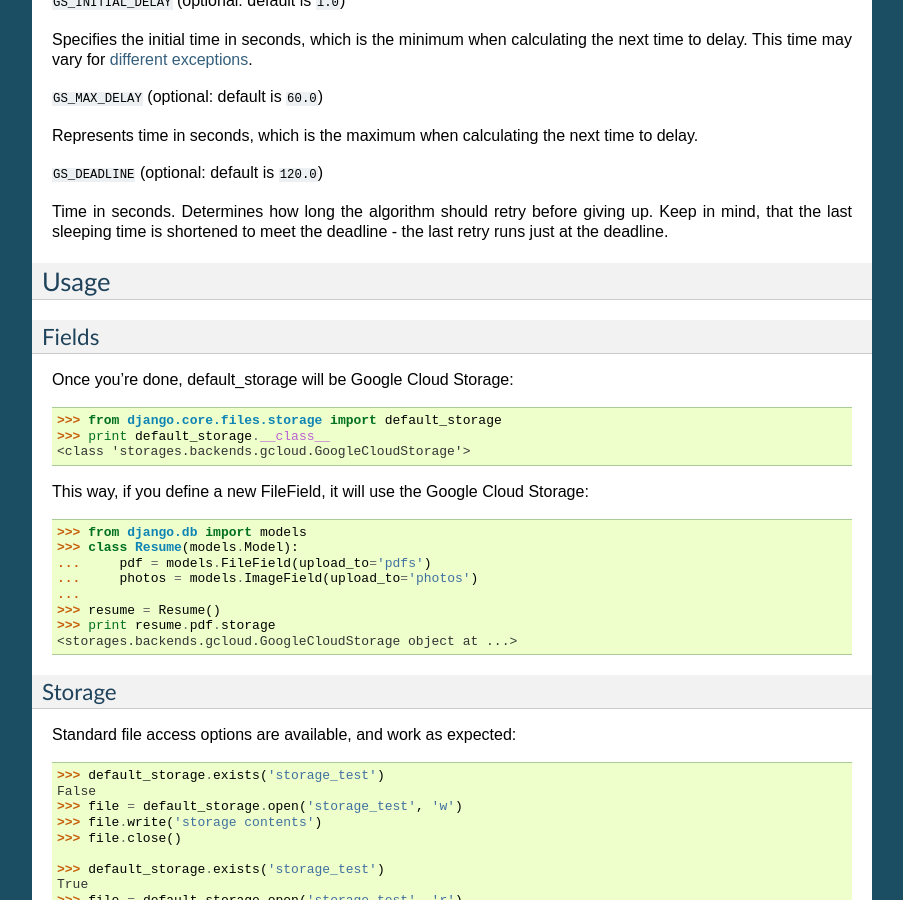
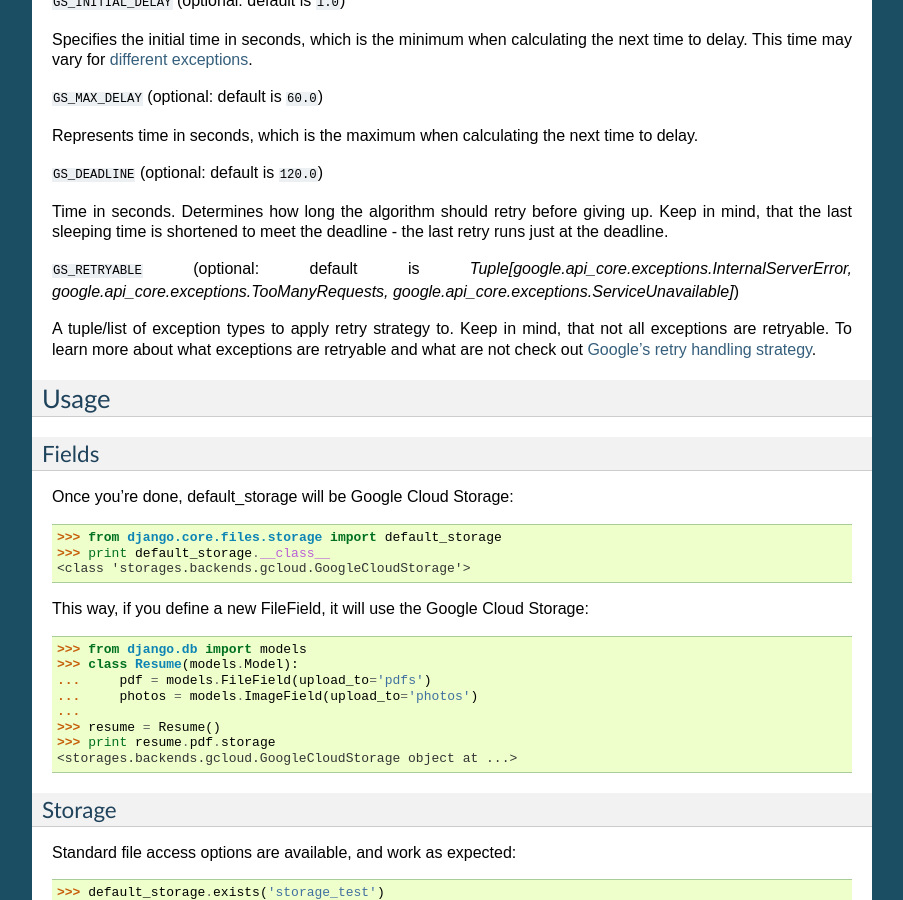
Before and after one commit to jschneier/django-storages, a Sphinx documentation site: the page built from docs/backends/gcloud.rst, in a window 1280 px wide and 900 px high, scrolled down 3328 px. Shown: the whole window, without its empty margins (198-1101 px from the left). Built offline with Sphinx 7.4.7, drawn with Linux system fonts in a browser that asks for light colours.

Commit message:
Retryable as an option & Docs

```diff
--- a/docs/backends/gcloud.rst
+++ b/docs/backends/gcloud.rst
@@ -210,6 +210,13 @@ Time in seconds. Determines how long the algorithm should retry before giving up
 Keep in mind, that the last sleeping time is shortened to meet the deadline -
 the last retry runs just at the deadline.
 
+``GS_RETRYABLE`` (optional: default is `Tuple[google.api_core.exceptions.InternalServerError,
+google.api_core.exceptions.TooManyRequests, google.api_core.exceptions.ServiceUnavailable]`)
+
+A tuple/list of exception types to apply retry strategy to. Keep in mind,
+that not all exceptions are retryable. To learn more about what exceptions are retryable and
+what are not check out `Google's retry handling strategy <https://cloud.google.com/storage/docs/gsutil/addlhelp/RetryHandlingStrategy#retry-strategy_1>`_.
+
 Usage
 -----
 
```
Also changed, not shown: 1 other file.
